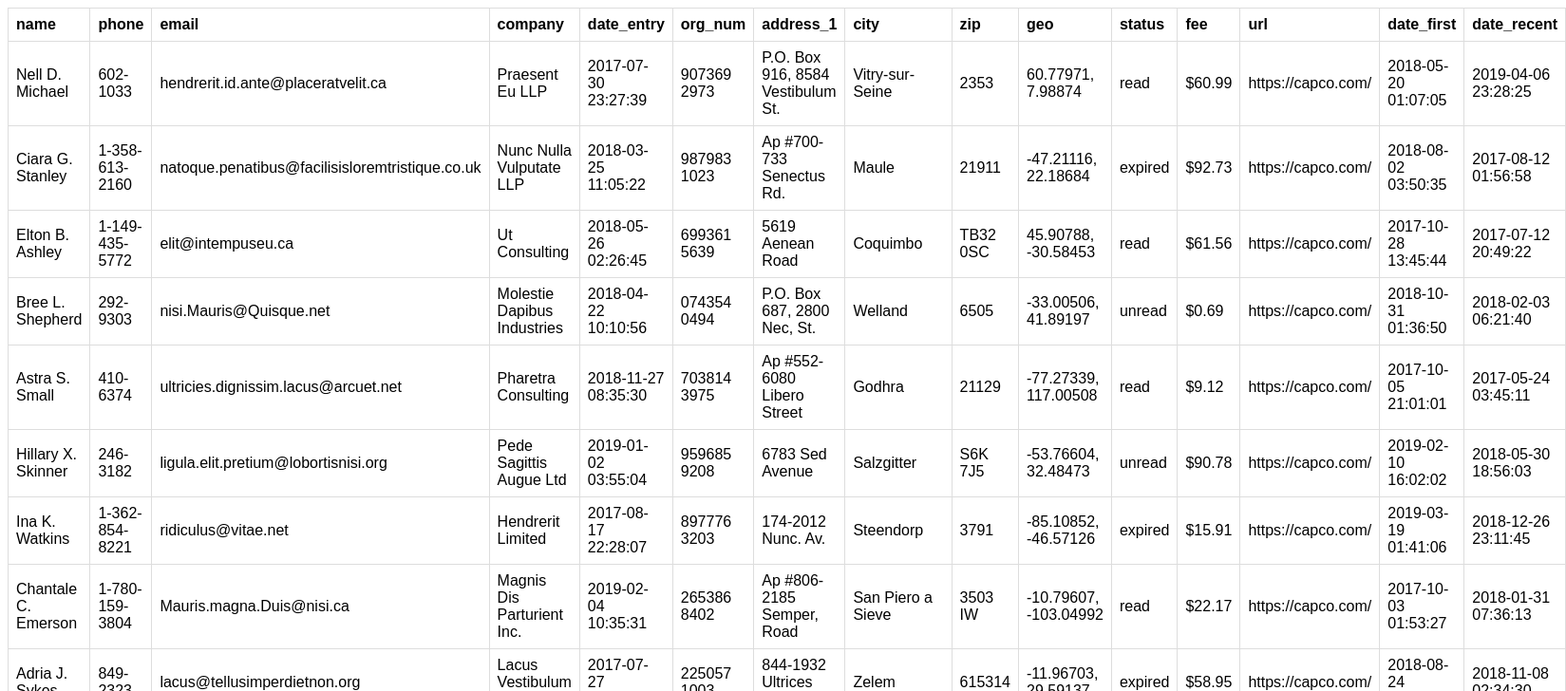
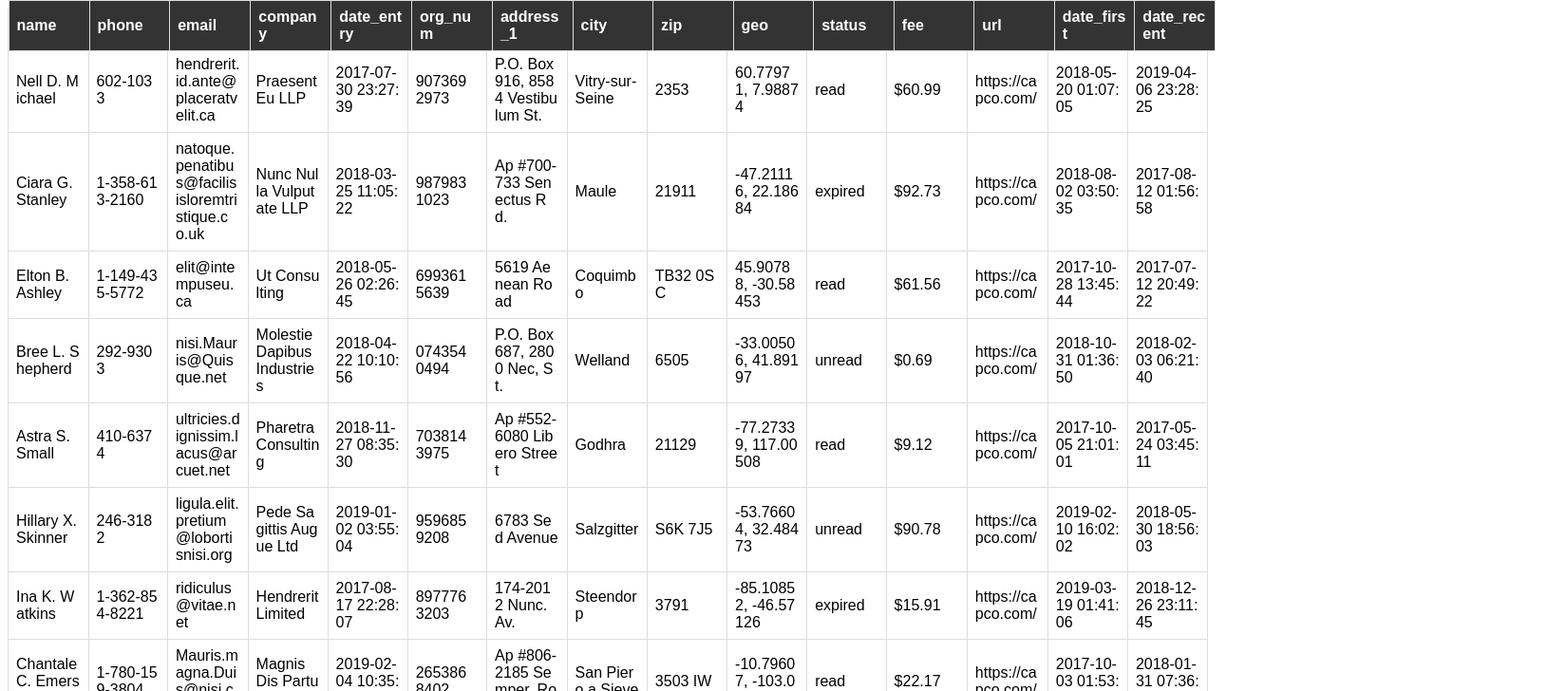
Before and after one commit to nikhildirb9/angular-datatable, an Angular app: page / in a window 1280 px wide. Shown: the top 728 px of the page at 95% size, 1649 px wide, since content can reach past the window. Built offline with nearby package versions, Linux system fonts and the light colour scheme.

Commit message:
2 files modified

```diff
--- a/src/app/components/ng-datatable-component/ng-datatable-component.component.css
+++ b/src/app/components/ng-datatable-component/ng-datatable-component.component.css
@@ -2,14 +2,27 @@
 table {
   font-family: arial, sans-serif;
   border-collapse: collapse;
-  width: 100%;
-  overflow: auto
+  overflow: auto;
+  margin-bottom: 40px;
+}
+
+thead {
+  position: fixed;
+  top: 0;
+  background: #333;
+  color: #fff;
+}
+
+tbody tr:first-child td {
+  padding-top: 50px;
 }
 
 td, th {
   border: 1px solid #dddddd;
   text-align: left;
   padding: 8px;
+  width: 75px;
+  word-break: break-all;
 }
 
 .active{
@@ -23,6 +36,7 @@ td, th {
 
 .pagination {
   display: inline-block;
+  margin-bottom: 20px;
 }
 
 .pagination a {
@@ -42,3 +56,7 @@ td, th {
 }
 
 .pagination a:hover:not(.active) {background-color: #ddd;}
+
+.form-group label {
+  padding-right: 10px;
+}
--- a/src/app/components/ng-datatable-component/ng-datatable-component.component.html
+++ b/src/app/components/ng-datatable-component/ng-datatable-component.component.html
@@ -2,16 +2,17 @@
 
     <table *ngIf="employees">
         <!-- ADD HEADERS -->
-        <tr>
-            <th *ngFor="let col of columns">{{col}}
-            </th>
-        </tr>
-
+        <thead>
+          <tr>
+              <th *ngFor="let col of columns">{{col}}</th>
+          </tr>
+        </thead>
         <!-- BIND ARRAY TO TABLE -->
-        <tr *ngFor="let employee of paginated_employees">
+        <tbody>
+          <tr *ngFor="let employee of paginated_employees">
             <td *ngFor="let col of columns">{{employee[col]}}</td>
-        </tr>
-
+          </tr>
+        </tbody>
     </table>
     <div class="center">
       <div class="pagination">
```
